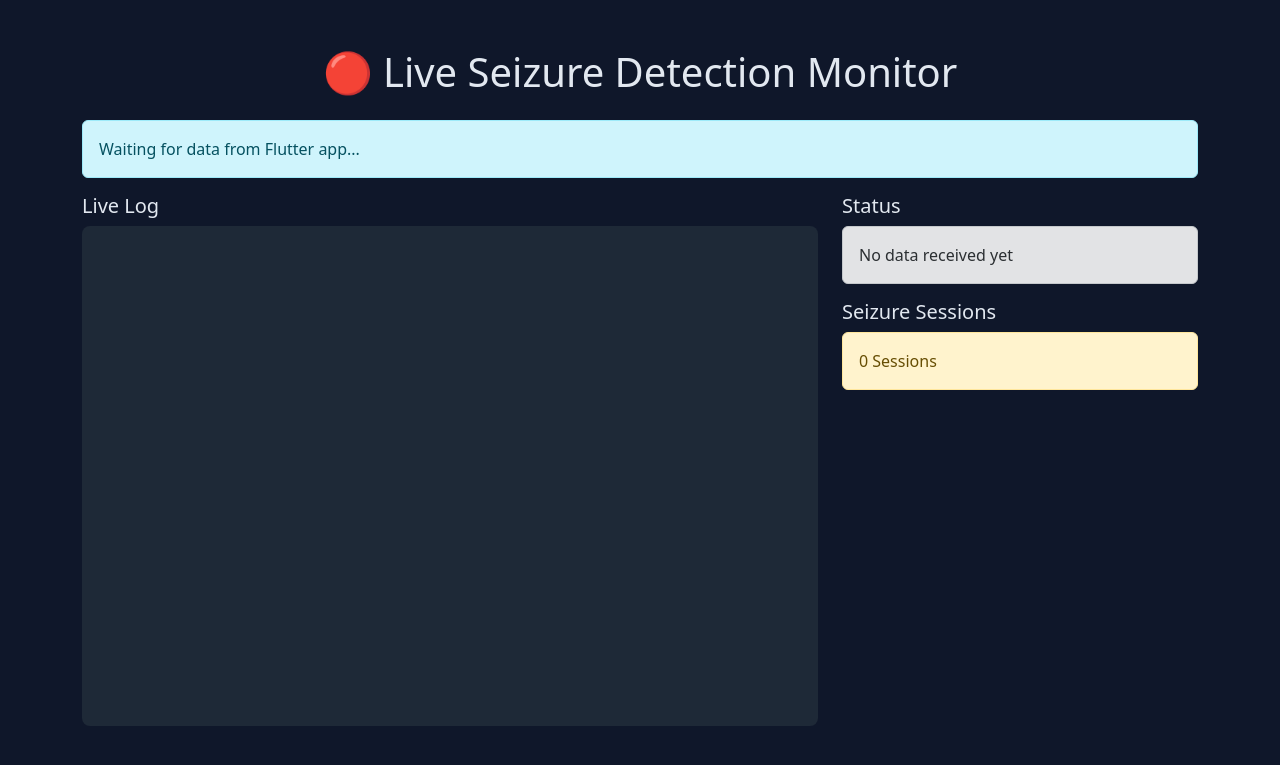
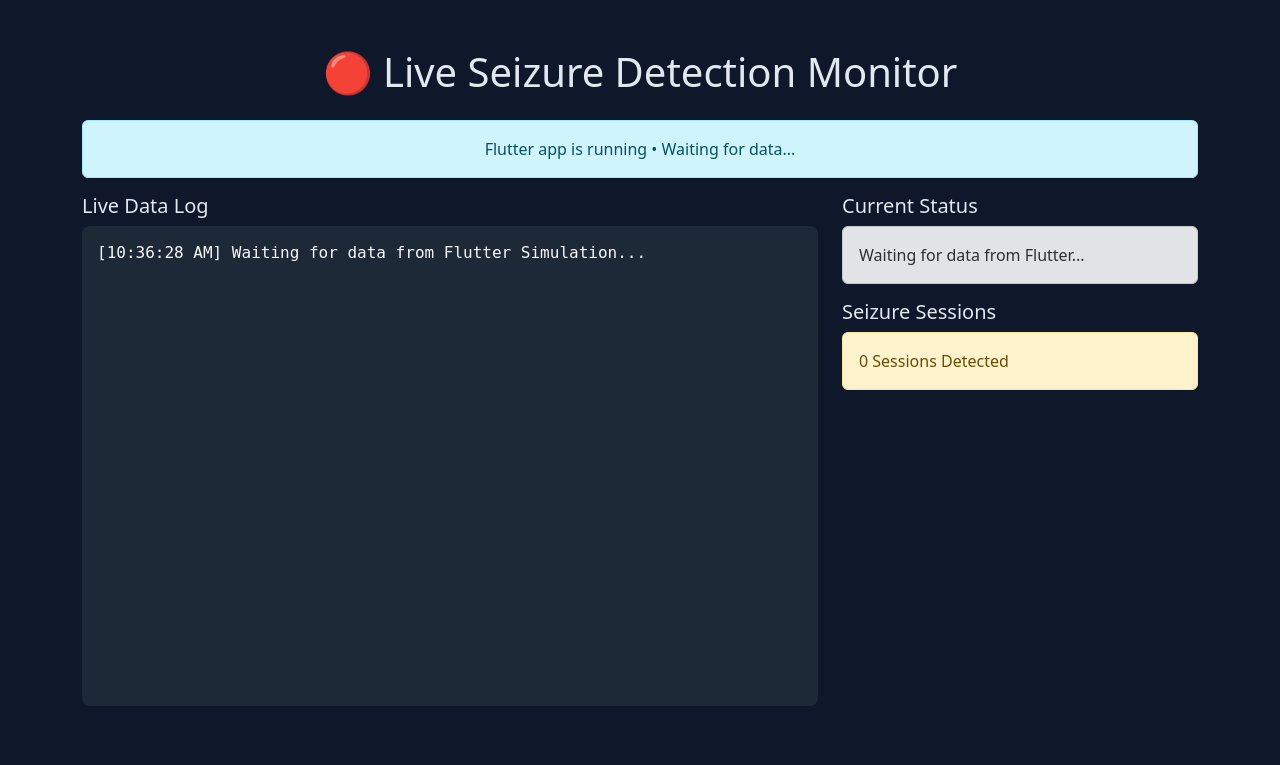
Before and after one commit to mohansai52/seizure-detection, a Flask app: page /realtime in a window 1280 px wide. Shown: the top 765 px of the page. Run offline with Flask 3, Linux system fonts and the light colour scheme.

Commit message:
Update realtime.html

```diff
--- a/templates/realtime.html
+++ b/templates/realtime.html
@@ -3,115 +3,138 @@
 <head>
     <meta charset="UTF-8">
     <meta name="viewport" content="width=device-width, initial-scale=1.0">
-    <title>Real-Time Monitor</title>
+    <title>Real-Time Seizure Monitor</title>
     <link href="https://cdn.jsdelivr.net/npm/bootstrap@5.3.3/dist/css/bootstrap.min.css" rel="stylesheet">
     <style>
         body { background-color: #0f172a; color: #e2e8f0; }
-        .log { background: #1e2937; height: 500px; overflow-y: auto; padding: 15px; border-radius: 8px; font-family: monospace; }
-        .seizure-alert { font-size: 2.2rem; animation: pulse 1.2s infinite; }
-        @keyframes pulse { 0% { transform: scale(1); } 50% { transform: scale(1.08); } }
+        .log {
+            background: #1e2937;
+            height: 480px;
+            overflow-y: auto;
+            padding: 15px;
+            border-radius: 8px;
+            font-family: monospace;
+        }
+        .seizure-alert {
+            font-size: 2.2rem;
+            animation: pulse 1.2s infinite;
+        }
+        @keyframes pulse {
+            0% { transform: scale(1); }
+            50% { transform: scale(1.08); }
+        }
     </style>
 </head>
 <body>
 <div class="container mt-5">
     <h1 class="text-center mb-4">🔴 Live Seizure Detection Monitor</h1>
 
-    <div class="alert alert-info" id="info">Waiting for data from Flutter app...</div>
+    <div class="alert alert-info text-center" id="info">
+        Flutter app is running • Waiting for data...
+    </div>
 
     <div class="row">
         <div class="col-md-8">
-            <h5>Live Log</h5>
+            <h5>Live Data Log</h5>
             <div id="log" class="log"></div>
         </div>
+
         <div class="col-md-4">
-            <h5>Status</h5>
-            <div id="status" class="alert alert-secondary">No data received yet</div>
+            <h5>Current Status</h5>
+            <div id="status" class="alert alert-secondary">Waiting for data from Flutter...</div>
+
             <h5>Seizure Sessions</h5>
-            <div id="sessions" class="alert alert-warning">0 Sessions</div>
+            <div id="sessions" class="alert alert-warning">0 Sessions Detected</div>
         </div>
     </div>
 
     <div id="bigAlert" class="alert alert-danger seizure-alert text-center mt-4" style="display:none;">
-        🚨 <strong>SEIZURE DETECTED!</strong> 🚨
+        🚨 <strong>SEIZURE DETECTED!</strong> 🚨<br>
+        <small>Immediate attention required</small>
     </div>
 </div>
 
 <script>
     let sessionCount = 0;
     let consecutive = 0;
+    let lastData = null;
 
-    function addLog(msg, isSeizure = false) {
+    function addLog(message, isSeizure = false) {
         const log = document.getElementById('log');
         const time = new Date().toLocaleTimeString();
-        log.innerHTML += `<div class="${isSeizure ? 'text-danger' : 'text-light'}">[${time}] ${msg}</div>`;
+        const color = isSeizure ? 'text-danger fw-bold' : 'text-light';
+        log.innerHTML += `<div class="${color}">[${time}] ${message}</div>`;
         log.scrollTop = log.scrollHeight;
     }
 
-    // Test function - you can call this from console for debugging
-    async function testApi() {
+    // Poll the latest prediction every 1.5 seconds
+    async function pollLatestPrediction() {
         try {
-            const res = await fetch('/api/predict', {
-                method: 'POST',
-                headers: {'Content-Type': 'application/json'},
-                body: JSON.stringify({
-                    "heart_rate": 145,
-                    "spo2": 88,
-                    "temperature": 38.2,
-                    "vibration": 0.9
-                })
-            });
-            const data = await res.json();
-            addLog("Test API response: " + JSON.stringify(data), data.prediction === 1);
-        } catch(e) {
-            addLog("Test failed: " + e, true);
-        }
-    }
+            // We send the last known data or a dummy one to trigger prediction
+            const payload = lastData || {
+                "heart_rate": 100,
+                "spo2": 95,
+                "temperature": 37,
+                "vibration": 0.5
+            };
 
-    // This is the main function (called when Flutter sends data)
-    window.handleIncomingData = async function(data) {
-        try {
             const res = await fetch('/api/predict', {
                 method: 'POST',
                 headers: { 'Content-Type': 'application/json' },
-                body: JSON.stringify(data)
+                body: JSON.stringify(payload)
             });
 
-            if (!res.ok) throw new Error(`HTTP ${res.status}`);
+            if (!res.ok) throw new Error('Server error');
 
             const result = await res.json();
             const isSeizure = result.prediction === 1;
             const prob = result.probability ? (result.probability * 100).toFixed(1) + '%' : 'N/A';
 
-            addLog(`HR:${data.heart_rate} | SpO2:${data.spo2} | Temp:${data.temperature} | Vib:${data.vibration} → ${isSeizure ? 'SEIZURE' : 'Normal'} (${prob})`, isSeizure);
-
-            document.getElementById('status').innerHTML = `Latest: <strong>${isSeizure ? 'SEIZURE' : 'Normal'}</strong> (${prob})`;
+            // Update UI
+            document.getElementById('status').innerHTML = `
+                Latest: <strong>${isSeizure ? 'SEIZURE' : 'Normal'}</strong> (${prob})
+            `;
 
             if (isSeizure) {
                 consecutive++;
-                if (consecutive >= 2) {
+                if (consecutive >= 2 && lastData) {
                     sessionCount++;
-                    document.getElementById('sessions').innerHTML = `Sessions: <strong>${sessionCount}</strong>`;
+                    document.getElementById('sessions').innerHTML = `Sessions Detected: <strong>${sessionCount}</strong>`;
                     document.getElementById('bigAlert').style.display = 'block';
                 }
             } else {
                 consecutive = 0;
                 document.getElementById('bigAlert').style.display = 'none';
             }
+
+            // Log only when we have real data from Flutter
+            if (lastData) {
+                addLog(`HR:${lastData.heart_rate} | SpO2:${lastData.spo2} | Temp:${lastData.temperature} | Vib:${lastData.vibration} → ${isSeizure ? 'SEIZURE' : 'Normal'} (${prob})`, isSeizure);
+            }
+
         } catch (err) {
-            addLog(`❌ Fetch Error: ${err.message}`, true);
-            console.error(err);
+            console.error("Polling error:", err);
         }
+    }
+
+    // This function will be called from Flutter (we'll modify Flutter later if needed)
+    window.updateFromFlutter = function(data) {
+        lastData = data;
+        addLog("Received from Flutter app", false);
+        pollLatestPrediction();
     };
 
-    // Auto test every 8 seconds to show activity
-    setInterval(() => {
-        if (document.getElementById('log').innerHTML.length < 50) {
-            addLog("Still waiting for data from Flutter app...", false);
+    // Start polling
+    setInterval(pollLatestPrediction, 1500);
+
+    // Initial message
+    setTimeout(() => {
+        if (document.getElementById('log').innerHTML === '') {
+            addLog("Waiting for data from Flutter Simulation...", false);
         }
-    }, 8000);
+    }, 2000);
 
-    // Expose test function to console
-    console.log("Realtime page loaded. Type testApi() in console to test API.");
+    console.log("Realtime monitor ready. Make sure Flutter is sending data.");
 </script>
 </body>
 </html>
```
